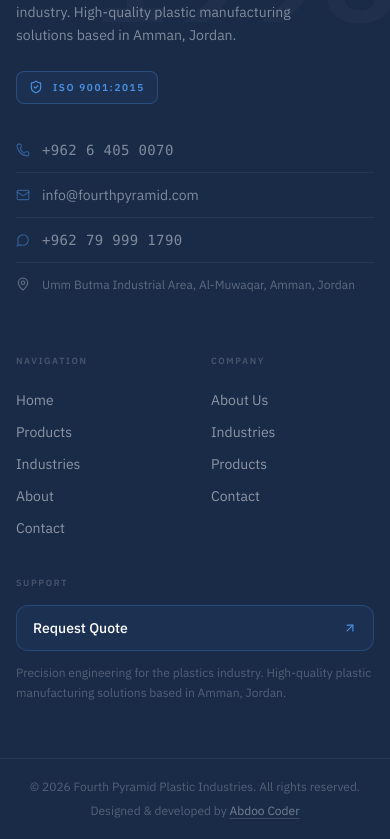
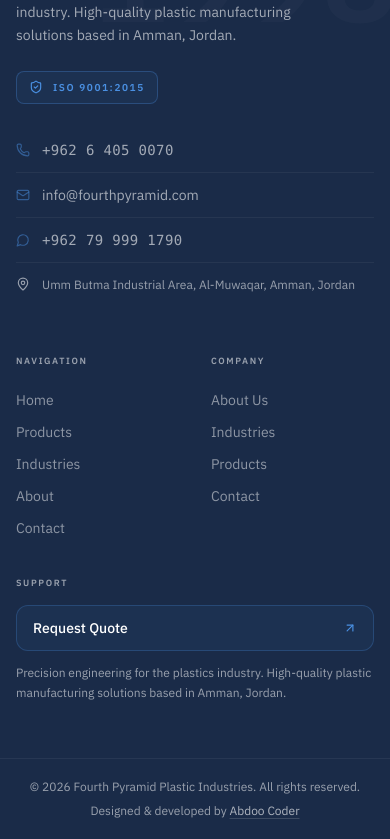
Before and after one commit to Abdoocoder/FourthPyramid, a React (Vite) app: page / in a window 390 px wide. Shown: the part 4297-5136 px from the top of the page. Built offline with nearby package versions, Linux system fonts and the light colour scheme; no server answers.

Commit message:
fix: improve navigation accessibility contrast

```diff
--- a/src/admin/components/AdminLayout.tsx
+++ b/src/admin/components/AdminLayout.tsx
@@ -92,6 +92,22 @@ function useSwipeToClose(
   }, [ref, onClose, enabled]);
 }
 
+function useIsMobile() {
+  const [isMobile, setIsMobile] = useState(() =>
+    typeof window !== "undefined" ? window.matchMedia("(max-width: 767px)").matches : false
+  );
+
+  useEffect(() => {
+    const media = window.matchMedia("(max-width: 767px)");
+    const update = () => setIsMobile(media.matches);
+    update();
+    media.addEventListener("change", update);
+    return () => media.removeEventListener("change", update);
+  }, []);
+
+  return isMobile;
+}
+
 function MenuButton({ open, onClick }: { open: boolean; onClick: () => void }) {
   return (
     <button
@@ -127,6 +143,7 @@ export function AdminLayout({ children }: AdminLayoutProps) {
   const { user } = useUser();
   const [sidebarOpen, setSidebarOpen] = useState(false);
   const sidebarRef = useRef<HTMLElement>(null);
+  const isMobile = useIsMobile();
 
   const closeSidebar = useCallback(() => setSidebarOpen(false), []);
   const toggleSidebar = useCallback(() => setSidebarOpen((p) => !p), []);
@@ -145,6 +162,7 @@ export function AdminLayout({ children }: AdminLayoutProps) {
   }, [sidebarOpen, closeSidebar]);
 
   const currentPageLabel = navLabelMap[pathname];
+  const sidebarHidden = isMobile && !sidebarOpen;
 
   return (
     <div className="min-h-[100dvh] bg-surface-container-low flex">
@@ -158,9 +176,12 @@ export function AdminLayout({ children }: AdminLayoutProps) {
 
       <aside
         ref={sidebarRef}
+        data-testid="admin-sidebar"
         role="dialog"
         aria-modal={sidebarOpen || undefined}
+        aria-hidden={sidebarHidden ? true : undefined}
         aria-label={t("admin.sidebarNav")}
+        inert={sidebarHidden ? true : undefined}
         className={`
           fixed md:static inset-y-0 start-0 z-40 w-64 flex flex-col
           bg-pyramid-navy
@@ -185,7 +206,7 @@ export function AdminLayout({ children }: AdminLayoutProps) {
             </span>
           </Link>
           <button
-            className="md:hidden text-white/40 hover:text-white p-1.5 rounded transition-colors"
+            className="md:hidden text-white/55 hover:text-white p-1.5 rounded transition-colors"
             onClick={closeSidebar}
             aria-label={t("admin.closeSidebar")}
           >
@@ -237,13 +258,13 @@ export function AdminLayout({ children }: AdminLayoutProps) {
               <p className="text-white/90 text-sm font-medium truncate">
                 {user?.fullName ?? t("admin.title")}
               </p>
-              <p className="text-white/35 text-xs truncate">
+              <p className="text-white/55 text-xs truncate">
                 {user?.primaryEmailAddress?.emailAddress}
               </p>
             </div>
           </div>
           <SignOutButton>
-            <button className="flex items-center gap-2 px-3 py-2 w-full text-white/40 hover:text-white/80 hover:bg-white/8 rounded-lg transition-colors duration-150 text-xs min-h-11">
+            <button className="flex items-center gap-2 px-3 py-2 w-full text-white/55 hover:text-white/85 hover:bg-white/8 rounded-lg transition-colors duration-150 text-xs min-h-11">
               <LogOut className="w-3.5 h-3.5" />
               {t("admin.signOut")}
             </button>
--- a/src/components/layout/Footer.tsx
+++ b/src/components/layout/Footer.tsx
@@ -77,14 +77,14 @@ export function Footer() {
                     <p className="text-white font-bold text-[1.0625rem] leading-tight tracking-tight">
                       Fourth Pyramid
                     </p>
-                    <p className="text-white/35 text-[0.625rem] uppercase tracking-[0.18em]">
+                    <p className="text-white/55 text-[0.625rem] uppercase tracking-[0.18em]">
                       Plastic Industries
                     </p>
                   </div>
                 </Link>
               </div>
 
-              <p className="text-white/45 text-sm leading-relaxed max-w-[34ch] relative" style={{ zIndex: 1 }}>
+              <p className="text-white/60 text-sm leading-relaxed max-w-[34ch] relative" style={{ zIndex: 1 }}>
                 {t("footer.description")}
               </p>
 
@@ -108,7 +108,7 @@ export function Footer() {
               <div className="flex flex-col relative" style={{ zIndex: 1 }}>
                 <a
                   href={`tel:${siteConfig.phone}`}
-                  className="group flex items-center gap-3 py-3 text-white/45 hover:text-white/90 transition-colors duration-200"
+                  className="group flex items-center gap-3 py-3 text-white/60 hover:text-white/90 transition-colors duration-200"
                   style={{ borderBottom: "1px solid rgba(255,255,255,0.05)" }}
                 >
                   <Phone className="w-3.5 h-3.5 flex-shrink-0 text-primary/50 group-hover:text-primary transition-colors duration-200" />
@@ -116,7 +116,7 @@ export function Footer() {
                 </a>
                 <a
                   href={`mailto:${siteConfig.email}`}
-                  className="group flex items-center gap-3 py-3 text-white/45 hover:text-white/90 transition-colors duration-200"
+                  className="group flex items-center gap-3 py-3 text-white/60 hover:text-white/90 transition-colors duration-200"
                   style={{ borderBottom: "1px solid rgba(255,255,255,0.05)" }}
                 >
                   <Mail className="w-3.5 h-3.5 flex-shrink-0 text-primary/50 group-hover:text-primary transition-colors duration-200" />
@@ -126,13 +126,13 @@ export function Footer() {
                   href={`https://wa.me/${siteConfig.whatsapp.replace(/[^0-9]/g, "")}`}
                   target="_blank"
                   rel="noopener noreferrer"
-                  className="group flex items-center gap-3 py-3 text-white/45 hover:text-white/90 transition-colors duration-200"
+                  className="group flex items-center gap-3 py-3 text-white/60 hover:text-white/90 transition-colors duration-200"
                   style={{ borderBottom: "1px solid rgba(255,255,255,0.05)" }}
                 >
                   <MessageCircle className="w-3.5 h-3.5 flex-shrink-0 text-primary/50 group-hover:text-primary transition-colors duration-200" />
                   <span className="text-sm font-mono tracking-wide">{siteConfig.whatsapp}</span>
                 </a>
-                <div className="flex items-start gap-3 py-3 text-white/30">
+                <div className="flex items-start gap-3 py-3 text-white/55">
                   <MapPin className="w-3.5 h-3.5 flex-shrink-0 mt-0.5" />
                   <span className="text-xs leading-relaxed">
                     {isAr ? siteConfig.address_ar : siteConfig.address}
@@ -146,7 +146,7 @@ export function Footer() {
 
               {/* Navigation */}
               <nav aria-label={t("footer.navigation")} className="flex flex-col gap-4">
-                <span className="text-white/20 text-[0.5625rem] font-semibold uppercase tracking-[0.18em]">
+                <span className="text-white/55 text-[0.5625rem] font-semibold uppercase tracking-[0.18em]">
                   {t("footer.navigation")}
                 </span>
                 <div className="flex flex-col">
@@ -165,7 +165,7 @@ export function Footer() {
 
               {/* Company */}
               <nav aria-label={t("footer.company")} className="flex flex-col gap-4">
-                <span className="text-white/20 text-[0.5625rem] font-semibold uppercase tracking-[0.18em]">
+                <span className="text-white/55 text-[0.5625rem] font-semibold uppercase tracking-[0.18em]">
                   {t("footer.company")}
                 </span>
                 <div className="flex flex-col">
@@ -184,7 +184,7 @@ export function Footer() {
 
               {/* CTA block */}
               <div className="col-span-2 md:col-span-1 flex flex-col gap-4">
-                <span className="text-white/20 text-[0.5625rem] font-semibold uppercase tracking-[0.18em]">
+                <span className="text-white/55 text-[0.5625rem] font-semibold uppercase tracking-[0.18em]">
                   {t("footer.support")}
                 </span>
                 <div className="flex flex-col gap-3">
@@ -211,7 +211,7 @@ export function Footer() {
                     />
                   </Link>
 
-                  <p className="text-white/25 text-xs leading-relaxed">
+                  <p className="text-white/55 text-xs leading-relaxed">
                     {t("footer.description")}
                   </p>
                 </div>
@@ -223,16 +223,16 @@ export function Footer() {
         {/* Bottom bar */}
         <div style={{ borderTop: "1px solid rgba(255,255,255,0.06)" }}>
           <div className="max-w-container-max mx-auto px-margin-mobile md:px-margin-desktop py-5 flex flex-col md:flex-row items-center justify-between gap-2">
-            <p className="text-white/25 text-xs text-center md:text-start">
+            <p className="text-white/55 text-xs text-center md:text-start">
               {siteConfig.copyright}
             </p>
-            <p className="text-white/25 text-xs">
+            <p className="text-white/55 text-xs">
               {t("footer.designedBy")}{" "}
               <a
                 href="https://www.abdoocoder.dev"
                 target="_blank"
                 rel="noopener noreferrer"
-                className="text-white/40 hover:text-primary transition-colors duration-200"
+                className="text-white/65 hover:text-primary transition-colors duration-200"
                 style={{ textDecoration: "underline", textDecorationColor: "rgba(255,255,255,0.15)", textUnderlineOffset: "3px" }}
               >
                 Abdoo Coder
--- a/src/components/layout/Header.tsx
+++ b/src/components/layout/Header.tsx
@@ -56,7 +56,7 @@ export function Header() {
             <span className="text-white text-[0.9375rem] font-bold tracking-tight">
               Fourth Pyramid
             </span>
-            <span className="text-white/30 text-[0.5625rem] font-medium uppercase tracking-[0.18em]">
+            <span className="text-white/55 text-[0.5625rem] font-medium uppercase tracking-[0.18em]">
               Plastic Industries
             </span>
           </div>
@@ -110,7 +110,7 @@ export function Header() {
           <button
             onClick={toggleLang}
             aria-label={i18n.language === "ar" ? "Switch to English" : "التبديل إلى العربية"}
-            className="hidden sm:flex items-center gap-1.5 min-h-11 px-3 rounded-lg text-white/40 hover:text-white/75 hover:bg-white/5 transition-colors duration-200 text-[0.6875rem] font-semibold uppercase tracking-widest"
+            className="hidden sm:flex items-center gap-1.5 min-h-11 px-3 rounded-lg text-white/55 hover:text-white/85 hover:bg-white/5 transition-colors duration-200 text-[0.6875rem] font-semibold uppercase tracking-widest"
           >
             <Globe className="w-3.5 h-3.5" />
             {i18n.language === "ar" ? "EN" : "AR"}
@@ -168,6 +168,7 @@ export function Header() {
       {/* Mobile menu */}
       <div
         id="mobile-nav"
+        data-testid="mobile-nav-panel"
         className="md:hidden overflow-hidden transition-[max-height,opacity] duration-300"
         style={{
           maxHeight: mobileOpen ? "600px" : "0px",
@@ -176,6 +177,7 @@ export function Header() {
           transitionTimingFunction: "var(--ease-out-strong)",
         }}
         aria-hidden={!mobileOpen}
+        inert={!mobileOpen ? true : undefined}
       >
         <nav
           className="flex flex-col px-margin-mobile pt-4 pb-6 gap-1"
@@ -217,7 +219,7 @@ export function Header() {
 
           <button
             onClick={toggleLang}
-            className="nav-stagger flex items-center gap-3 text-white/45 hover:text-white/75 text-sm font-medium py-3 px-4 rounded-xl hover:bg-white/[0.05] transition-colors duration-150 w-full text-start"
+            className="nav-stagger flex items-center gap-3 text-white/55 hover:text-white/85 text-sm font-medium py-3 px-4 rounded-xl hover:bg-white/[0.05] transition-colors duration-150 w-full text-start"
             style={{ "--i": navLinks.length + 1 } as React.CSSProperties}
           >
             <Globe className="w-4 h-4 shrink-0" />
```
Also changed, not shown: 1 other file (tests, documents, lock files or other folders).
